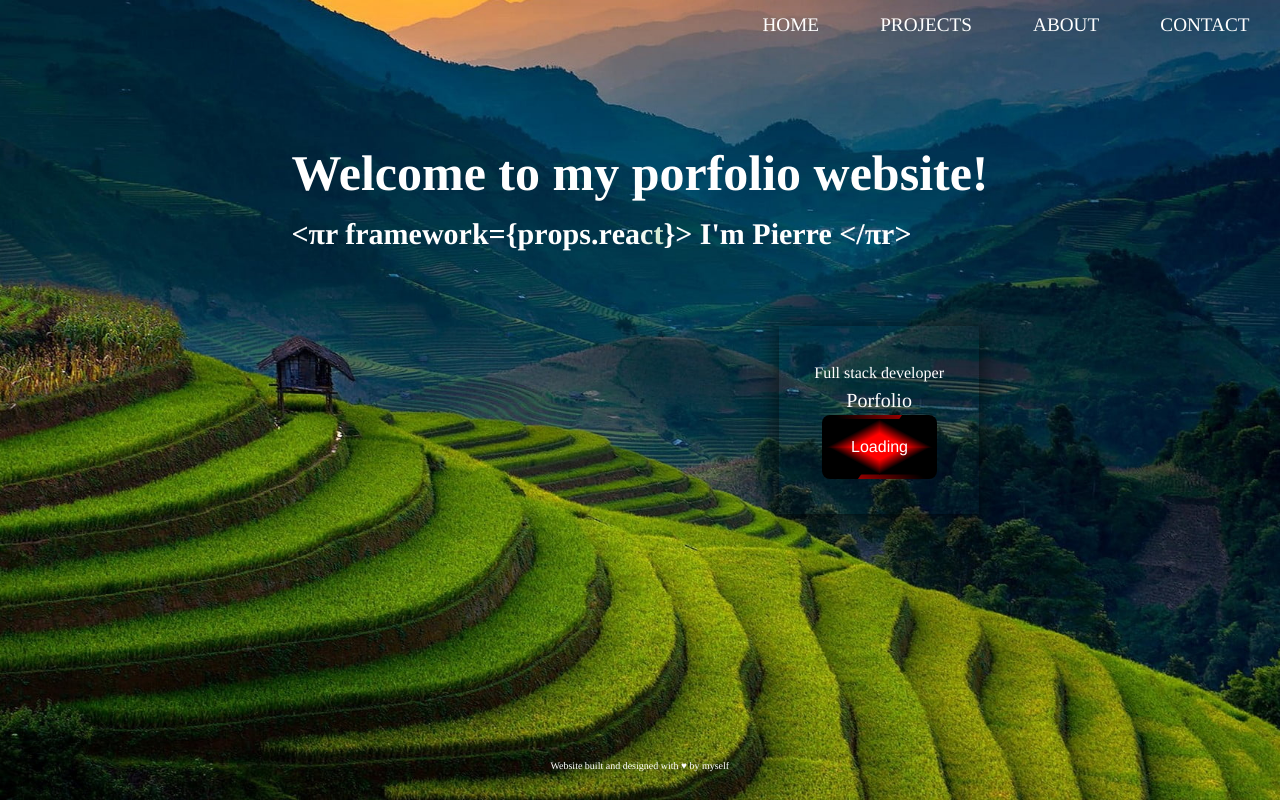
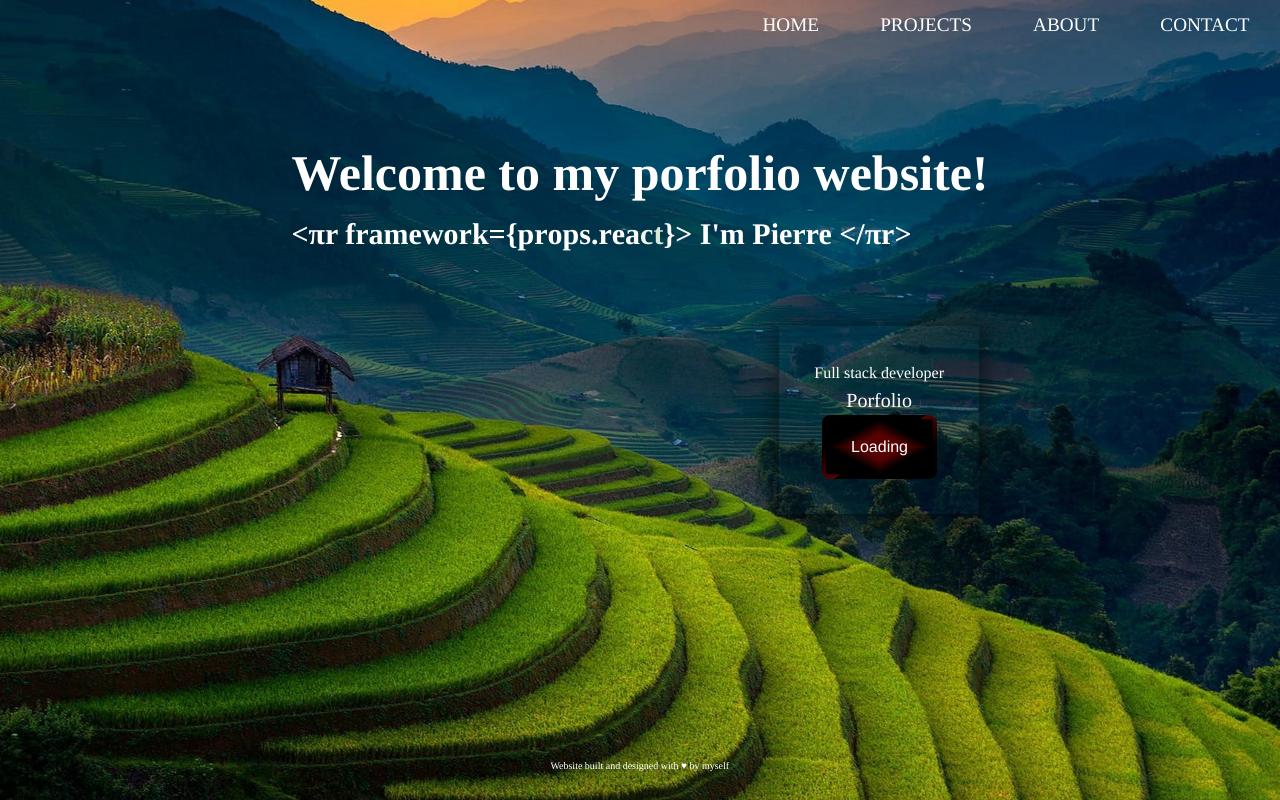
Before and after one commit to PierreLN/PierreLN.github.io, a React (Create React App) app: page / in a window 1280 px wide. Built offline with nearby package versions, Linux system fonts and the light colour scheme.

Commit message:
update pic and progress bar

```diff
--- a/src/components/MainPage/MainPage.jsx
+++ b/src/components/MainPage/MainPage.jsx
@@ -29,10 +29,11 @@ function MainPage({onClick, selectedPage}) {
     }
   }, [selectedPage]);
 
+  // For picture rotation - not activated
   useEffect(() => {
     let currentIndex = 0;
     const intervalId = setInterval(() => {
-      currentIndex = (currentIndex + 1) % 2;
+      currentIndex = (currentIndex + 1) % 1;
       setBackground(`backgroundPicture${currentIndex}`);
     }, 25000);
 
--- a/src/components/UI/ProgressBar.module.css
+++ b/src/components/UI/ProgressBar.module.css
@@ -43,7 +43,6 @@
     background-repeat: no-repeat;
     background-size: 50% 50%, 50% 50%;
     background-position: 2% 4%, 100% 4%, 100% 100%, 2% 100%;
-
     background-image: linear-gradient(
         to bottom right,
         #000000,
@@ -82,9 +81,11 @@
 
 .red {
   &::before {
-    background-image: linear-gradient(#ff0000, #000000),
-      linear-gradient(#000000, #000000), linear-gradient(#000000, #ff0000),
+    background-image: linear-gradient(#000000, #000000, #560202),
+      linear-gradient(#000000, #000000), linear-gradient(#560202, #000000, #000000),
       linear-gradient(#000000, #000000);
+      animation: rotateBack 5s linear infinite;
+
   }
 
   &::after {
@@ -93,29 +94,29 @@
         #000000,
         #000000,
         #000000,
-        #ff0000,
-        #ff0000
+        #560202,
+        #560202
       ),
       linear-gradient(
         to bottom left,
         #000000,
         #000000,
         #000000,
-        #ff0000,
-        #ff0000
+        #560202,
+        #560202
       ),
       linear-gradient(
         to bottom right,
-        #ff0000,
-        #ff0000,
+        #560202,
+        #560202,
         #000000,
         #000000,
         #000000
       ),
       linear-gradient(
         to bottom left,
-        #ff0000,
-        #ff0000,
+        #560202,
+        #560202,
         #000000,
         #000000,
         #000000
@@ -127,6 +128,12 @@
 @keyframes rotate {
   100% {
     transform: rotate(1turn);
+  }
+}
+
+@keyframes rotateBack {
+  100% {
+    transform: rotate(-1turn);
   }
 }
 
```
